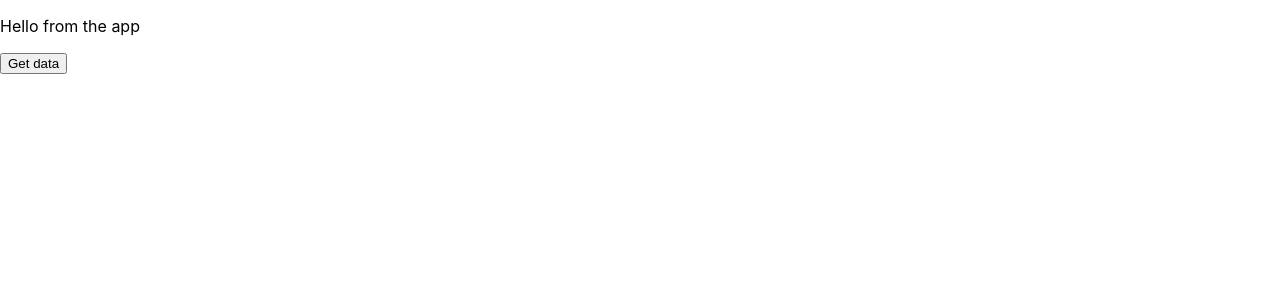
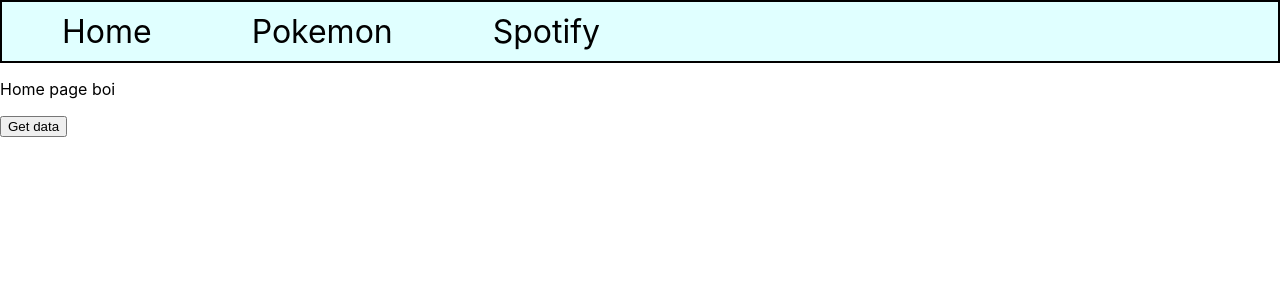
Before and after one commit to bfrest/nextjs-playground, a Next.js app: page / in a window 1280 px wide. Shown: the top 300 px of the page. Built offline with nearby package versions, Linux system fonts and the light colour scheme.

Commit message:
getting it

```diff
--- /dev/null
+++ b/components/Nav.js
@@ -0,0 +1,29 @@
+import Link from 'next/link';
+import styled from 'styled-components';
+
+const NavStyles = styled.nav`
+  border: 2px solid black;
+  background-color: lightcyan;
+  padding: 10px;
+  a {
+    color: black;
+    text-decoration: none;
+    padding: 50px;
+    font-size: 2rem;
+  }
+
+  a:hover {
+    cursor: pointer;
+    text-decoration: underline;
+  }
+`;
+
+export default function Nav() {
+  return (
+    <NavStyles>
+      <Link href={'/'}>Home</Link>
+      <Link href={'/pokemon'}>Pokemon</Link>
+      <Link href={'/spotify'}>Spotify</Link>
+    </NavStyles>
+  );
+}
--- a/pages/_app.js
+++ b/pages/_app.js
@@ -1,7 +1,13 @@
-import '../styles/globals.css'
+import Nav from '../components/Nav';
+import '../styles/globals.css';
 
 function MyApp({ Component, pageProps }) {
-  return <Component {...pageProps} />
+  return (
+    <div>
+      <Nav />
+      <Component {...pageProps} />
+    </div>
+  );
 }
 
-export default MyApp
+export default MyApp;
--- a/pages/index.js
+++ b/pages/index.js
@@ -14,7 +14,7 @@ export default function Home() {
 
   return (
     <div>
-      <p>Hello from the app</p>
+      <p>Home page boi</p>
       <button onClick={getData}>Get data</button>
     </div>
   );
```
Also changed, not shown: pages/pokemon/[pokemonId].js (+6 -2 lines), pages/spotify.js (+30 -0 lines).
